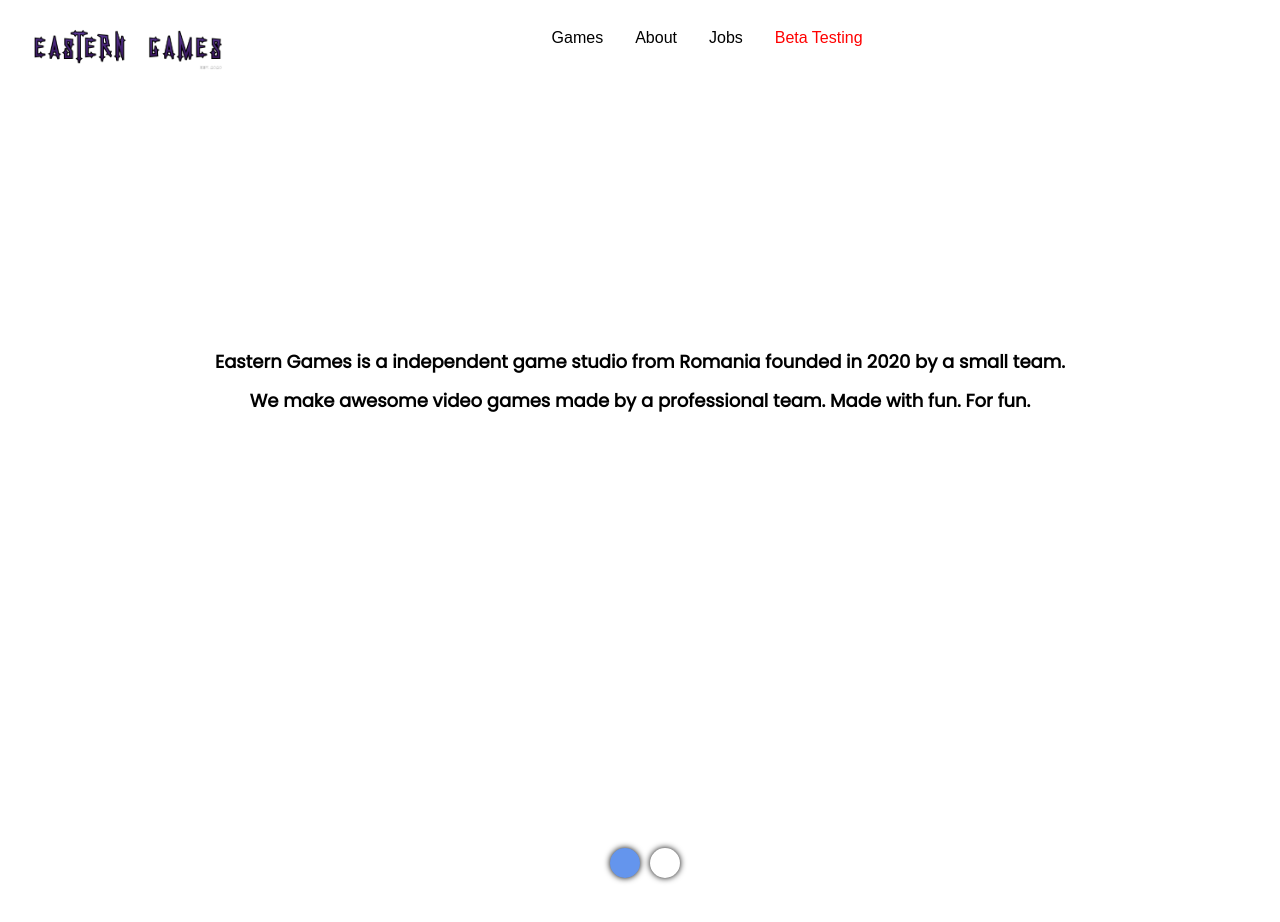
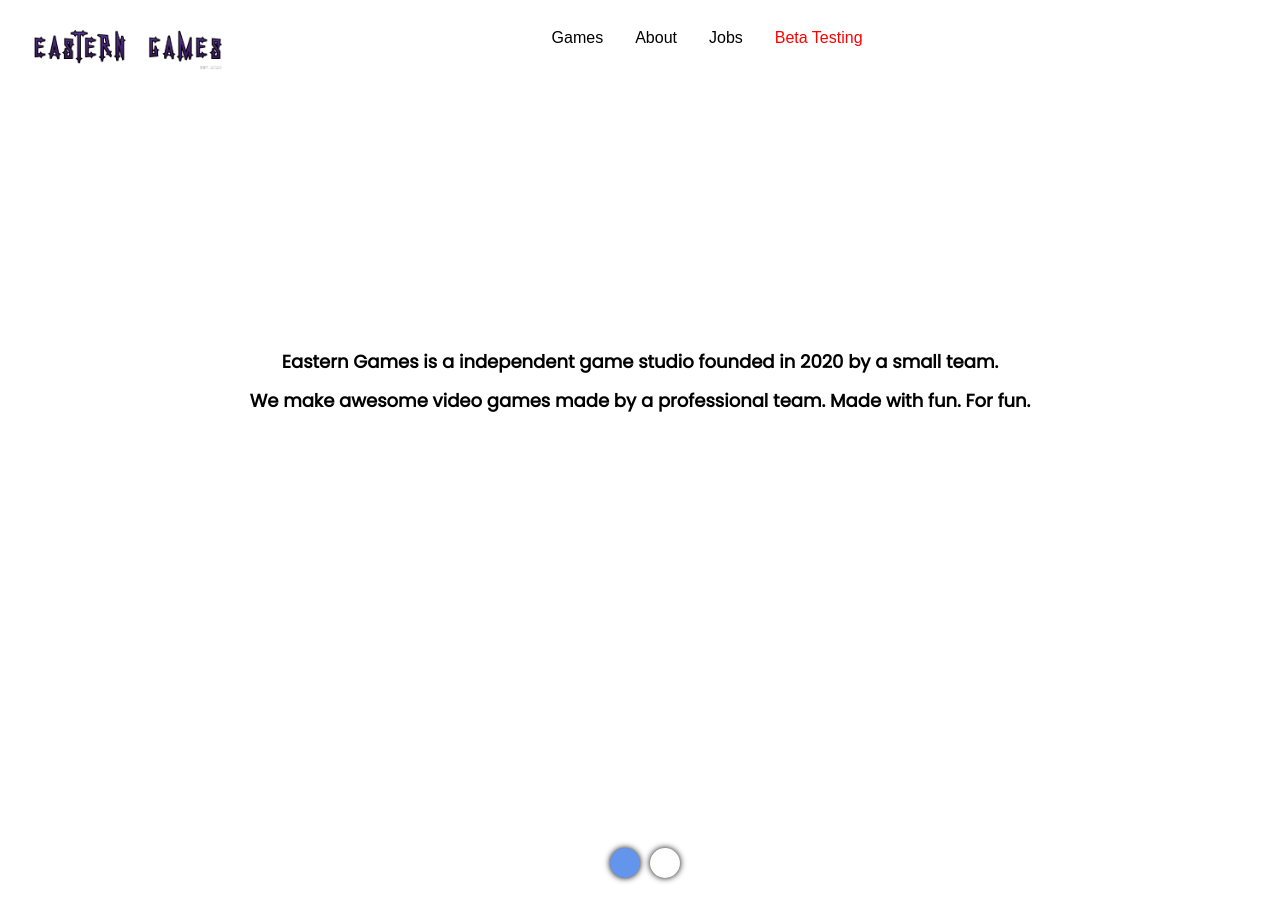
Before and after one commit to alexxnder1/eastern-games-web, a React (Create React App) app: page / in a window 1280 px wide. Shown: the top 922 px of the page. Built offline with nearby package versions, Linux system fonts and the light colour scheme; a web font is replaced by a local one.

Commit message:
changed some text

```diff
--- a/src/App.js
+++ b/src/App.js
@@ -12,7 +12,7 @@ function App() {
   const Desc = () => {
     return (
       <div id="Desc">
-        <h1 class="desc"> Eastern Games is a independent game studio from Romania founded in 2020 by a small team. </h1>
+        <h1 class="desc"> Eastern Games is a independent game studio founded in 2020 by a small team. </h1>
         <h1 class="motto">We make awesome video games made by a professional team. Made with fun. For fun.</h1>
       </div>
     );
```
